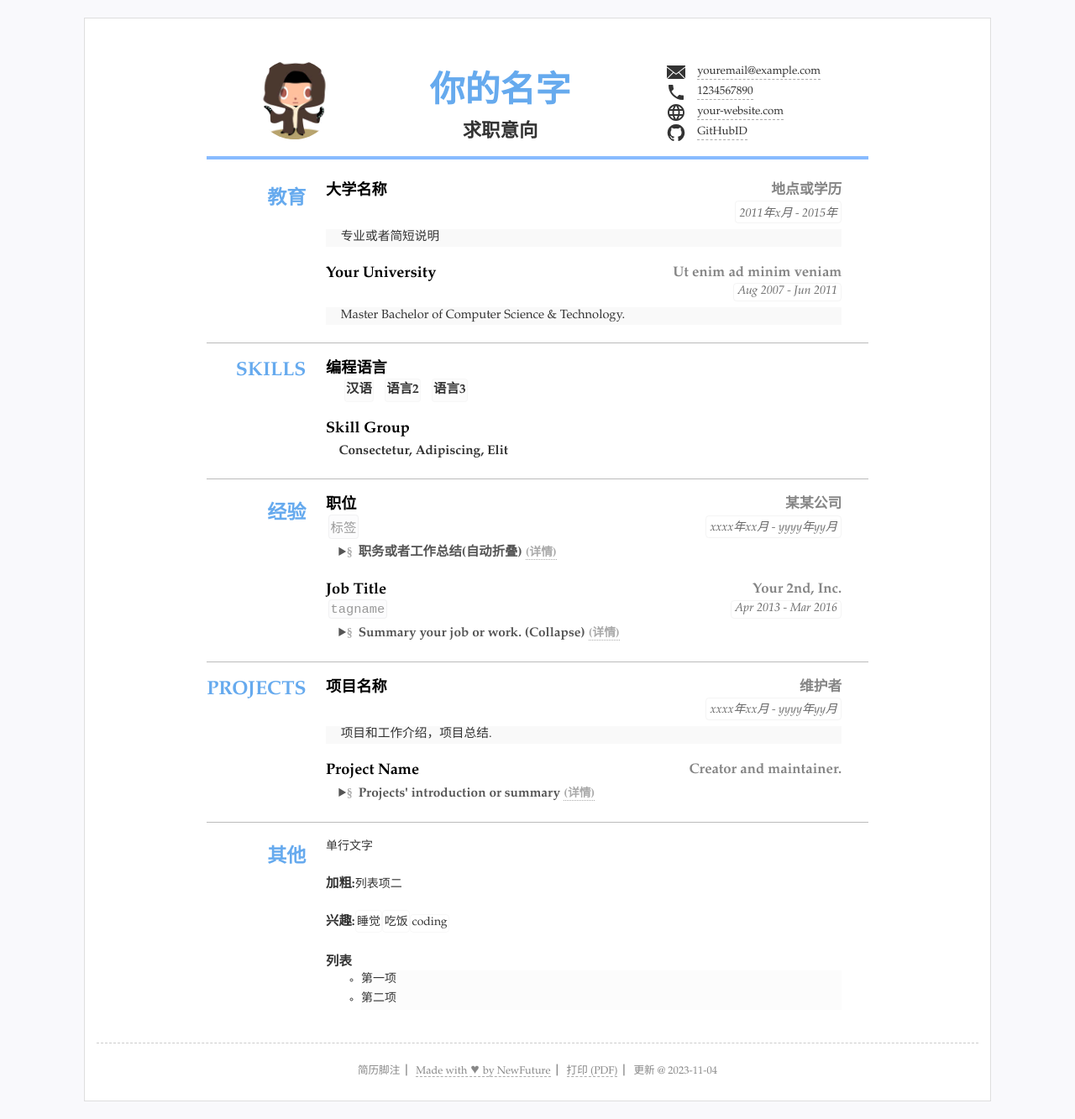
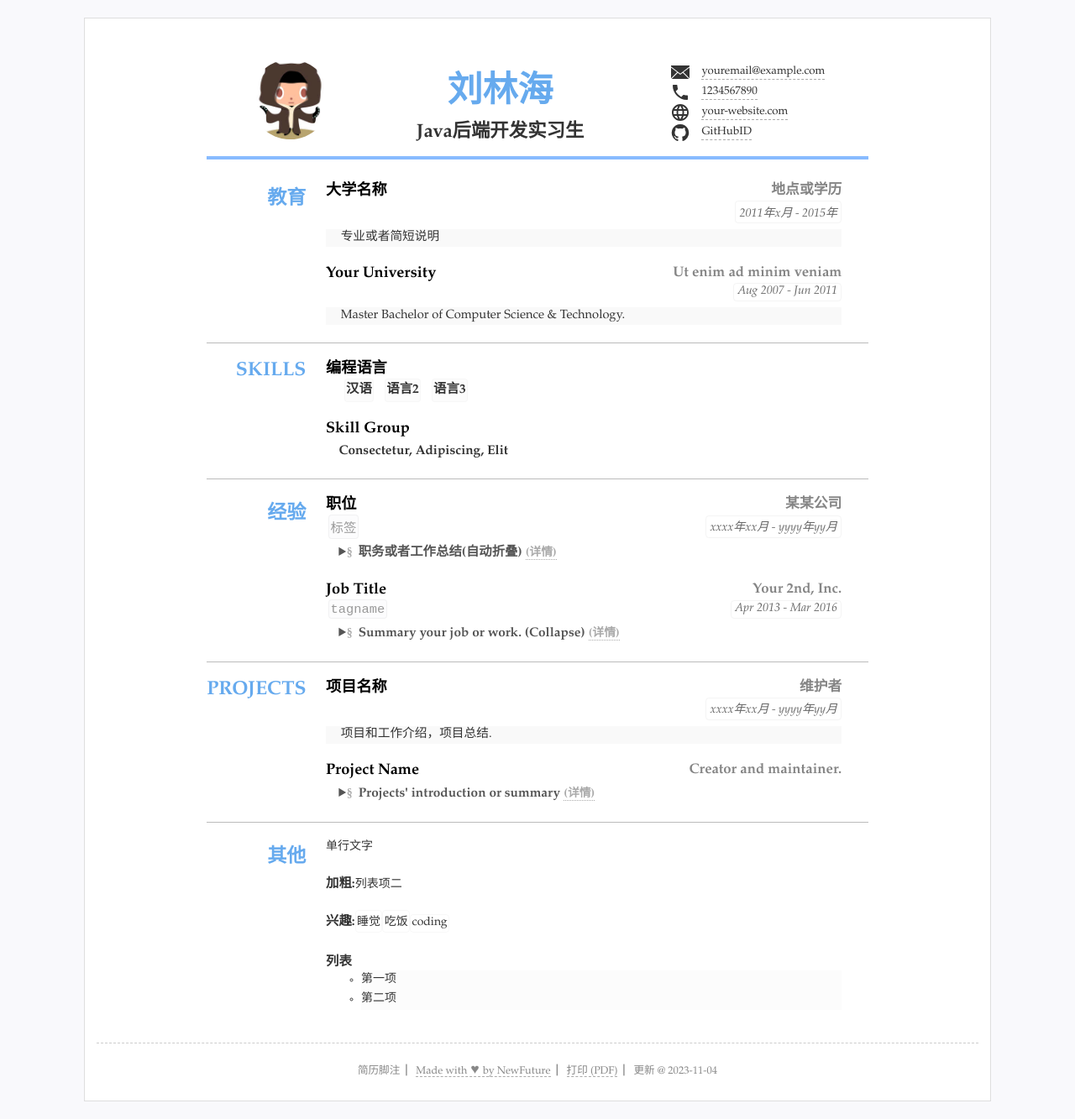
Before and after one commit to pureliulh/CV, a Jekyll site: the page built from index.html, in a window 1280 px wide. Shown: the whole page at 84% size. Built offline with Jekyll 4.4.1, drawn with Linux system fonts in a browser that asks for light colours.

Commit message:
Update resume.yml
修改名字，求助意向

```diff
--- a/_data/resume.yml
+++ b/_data/resume.yml
@@ -3,8 +3,8 @@
 
 title: "简历标题"
 lang: "zh" #语言设置 zh表示中文 en 表示英语
-name: "你的名字"
-jobtitle: "求职意向" #可空不显示
+name: "刘林海"
+jobtitle: "Java后端开发实习生" #可空不显示
 photo: "assets/img/photo.jpg" #照片可空，不显示
 
 #联系方式
```
